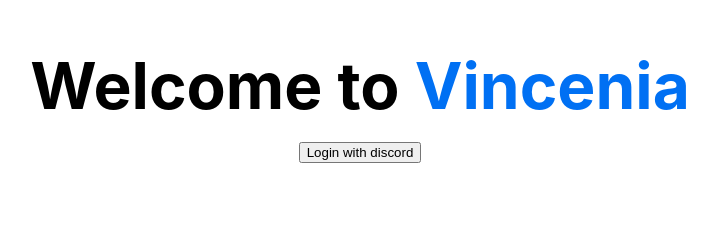
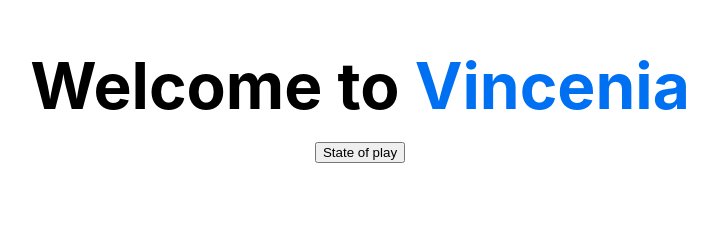
Before and after one commit to dev-nainglu/vincenia, a Next.js app: page / in a window 1280 px wide. Shown: the part 294-526 px from the top of the page, without its empty margins (280-997 px from the left). Built offline with nearby package versions, Linux system fonts and the light colour scheme; no server answers.

Commit message:
added play button

```diff
--- a/pages/index.tsx
+++ b/pages/index.tsx
@@ -5,9 +5,12 @@
 import Head from '../componenets/Head';
 
 import { project } from '../utils/const';
+import { useRouter } from 'next/router';
 
 const Home: NextPage = () => {
 	const { data: session, status } = useSession();
+	const router = useRouter();
+
 	return (
 		<div className={styles.container}>
 			<Head />
@@ -17,7 +20,7 @@
 				</h1>
 				<br />
 
-				{status === 'authenticated' ? (
+				{/* {status === 'authenticated' ? (
 					<div>
 						<img src={session?.user?.image ?? ''} alt="" />
 						<br />
@@ -27,7 +30,8 @@
 					</div>
 				) : (
 					<button onClick={() => signIn('discord')}>Login with discord</button>
-				)}
+				)} */}
+				<button onClick={() => router.push('/play')}>State of play</button>
 			</main>
 
 			<footer className={styles.footer}>
```
